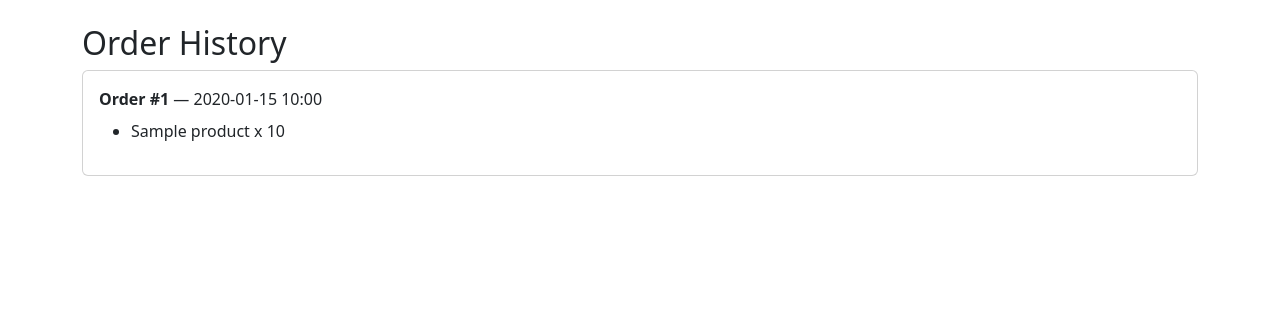
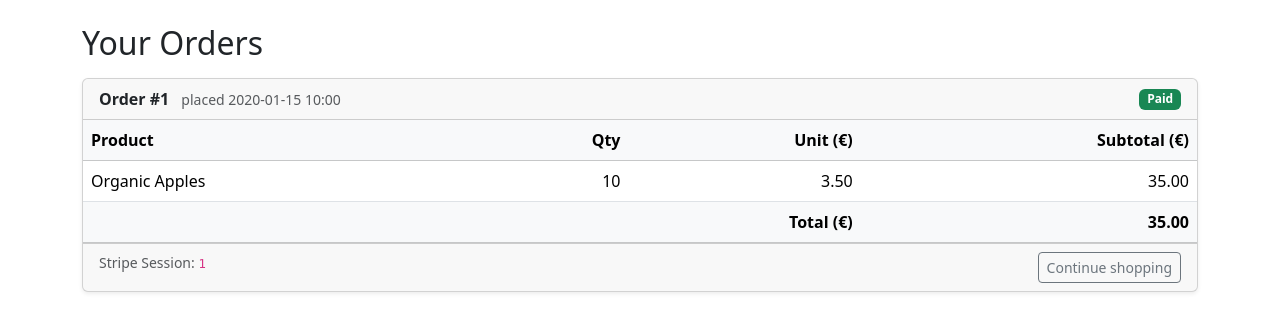
Before and after one commit to robbykongolo/repeatproject2ndyear, a Django app: page /orders/ in a window 1280 px wide. Shown: the part 56-388 px from the top of the page. Run offline with Django 5.2, Linux system fonts and the light colour scheme; a user stored in the database is signed in; data comes from the database, SQL or seed files in the repository; tables that the repository leaves empty hold one stand-in row (values such as "Sample post"); parts of the project's set-up code (start-up, migrations or seed data) failed here and were passed over.

Commit message:
Stripe, order totals, logout fix and data

```diff
--- a/healthfoods/urls.py
+++ b/healthfoods/urls.py
@@ -3,10 +3,8 @@ from django.contrib import admin
 from django.urls import path, include
 from django.conf import settings
 from django.conf.urls.static import static
-from store.urls import CustomLogoutView
 
 urlpatterns = [
-    path('admin/logout/', CustomLogoutView.as_view(), name='admin_logout_redirect'),
     path('admin/', admin.site.urls),
     path('', include('store.urls')),
 ]
--- /dev/null
+++ b/sample_orders.json
@@ -0,0 +1,47 @@
+[
+    {
+        "model": "store.order",
+        "pk": 1,
+        "fields": {
+            "user": 4,
+            "is_paid": true,
+            "created_at": "2025-08-20T10:00:00Z"
+        }
+    },
+    {
+        "model": "store.orderitem",
+        "pk": 1,
+        "fields": {
+            "order": 1,
+            "product": 1,
+            "quantity": 2
+        }
+    },
+    {
+        "model": "store.orderitem",
+        "pk": 2,
+        "fields": {
+            "order": 1,
+            "product": 2,
+            "quantity": 1
+        }
+    },
+    {
+        "model": "store.order",
+        "pk": 2,
+        "fields": {
+            "user": 4,
+            "is_paid": true,
+            "created_at": "2025-08-22T15:30:00Z"
+        }
+    },
+    {
+        "model": "store.orderitem",
+        "pk": 3,
+        "fields": {
+            "order": 2,
+            "product": 3,
+            "quantity": 1
+        }
+    }
+]
--- a/store/templates/store/base.html
+++ b/store/templates/store/base.html
@@ -23,7 +23,7 @@
               <li class="nav-item"><a class="nav-link" href="{% url 'cart' %}">Cart</a></li>
               <li class="nav-item"><a class="nav-link" href="{% url 'wishlist' %}">Wishlist</a></li>
               <li class="nav-item"><a class="nav-link" href="{% url 'order_history' %}">Orders</a></li>
-              <li class="nav-item"><a class="nav-link" href="{% url 'logout' %}?next={%url 'product_list'%}">Logout</a></li>
+              <li class="nav-item"><a class="nav-link" href="{% url 'logout' %}">Logout</a></li>
             {% else %}
               <li class="nav-item"><a class="nav-link" href="{% url 'login' %}">Login</a></li>
               <li class="nav-item"><a class="nav-link" href="{% url 'signup' %}"> Sign Up</a></li>
--- a/store/templates/store/order_history.html
+++ b/store/templates/store/order_history.html
@@ -1,19 +1,59 @@
-
 {% extends 'store/base.html' %}
 {% block content %}
-<h2>Order History</h2>
-{% for order in orders %}
-  <div class="card mb-3">
-    <div class="card-body">
-      <strong>Order #{{ order.id }}</strong> — {{ order.created_at|date:"Y-m-d H:i" }}
-      <ul class="mt-2">
-        {% for item in order.items.all %}
-          <li>{{ item.product.name }} x {{ item.quantity }}</li>
-        {% endfor %}
-      </ul>
+<h2 class="mb-3">Your Orders</h2>
+
+{% if orders %}
+  {% for order in orders %}
+    <div class="card mb-4 shadow-sm">
+      <div class="card-header d-flex justify-content-between align-items-center">
+        <div>
+          <strong>Order #{{ order.id }}</strong>
+          <small class="text-muted ms-2">placed {{ order.created_at|date:"Y-m-d H:i" }}</small>
+        </div>
+        <span class="badge bg-success">Paid</span>
+      </div>
+
+      <div class="table-responsive">
+        <table class="table mb-0 align-middle">
+          <thead class="table-light">
+            <tr>
+              <th>Product</th>
+              <th class="text-end">Qty</th>
+              <th class="text-end">Unit (€)</th>
+              <th class="text-end">Subtotal (€)</th>
+            </tr>
+          </thead>
+          <tbody>
+            {% for item in order.items.all %}
+              <tr>
+                <td>{{ item.product.name }}</td>
+                <td class="text-end">{{ item.quantity }}</td>
+                <td class="text-end">{{ item.product.price|floatformat:2 }}</td>
+                <td class="text-end">{{ item.subtotal|floatformat:2 }}</td>
+              </tr>
+            {% endfor %}
+          </tbody>
+          <tfoot>
+            <tr class="table-light">
+              <th colspan="3" class="text-end">Total (€)</th>
+              <th class="text-end">{{ order.total_amount|floatformat:2 }}</th>
+            </tr>
+          </tfoot>
+        </table>
+      </div>
+
+      <div class="card-footer d-flex justify-content-between">
+        <small class="text-muted">
+          {% if order.stripe_checkout_session_id %}
+            Stripe Session: <code>{{ order.stripe_checkout_session_id }}</code>
+          {% endif %}
+        </small>
+        <a class="btn btn-sm btn-outline-secondary" href="{% url 'product_list' %}">Continue shopping</a>
+      </div>
     </div>
-  </div>
-{% empty %}
-<p>No past orders.</p>
-{% endfor %}
+  {% endfor %}
+{% else %}
+  <div class="alert alert-info">You don't have any paid orders yet.</div>
+  <a class="btn btn-success" href="{% url 'product_list' %}">Browse products</a>
+{% endif %}
 {% endblock %}
--- a/store/urls.py
+++ b/store/urls.py
@@ -1,10 +1,9 @@
+from django.urls import path
+from . import views
 
-from django.urls import path
 from django.contrib import messages
 from django.shortcuts import resolve_url
-from django.contrib.auth.views import  LoginView, LogoutView
-
-from . import views
+from django.contrib.auth.views import  LoginView
 from .forms import SignUpForm
 
 class CustomLoginView(LoginView):
@@ -15,16 +14,6 @@ class CustomLoginView(LoginView):
         messages.success(self.request, f"Welcome back, {self.request.user.username}!")
         return response
 
-class CustomLogoutView(LogoutView):
-    next_page = "product_list"
-    http_method_names = ["get", "post"]
-
-    def dispatch(self, request, *args, **kwargs):
-        messages.info(request, "You have been logged out. See you soon!")
-        return super().dispatch(request, *args, **kwargs)
-
-    def get_next_page(self):
-        return resolve_url(self.next_page)
 
 urlpatterns = [
     path('', views.product_list, name='product_list'),
@@ -35,6 +24,10 @@ urlpatterns = [
     path('decrement/<int:pk>/', views.decrement_from_cart, name='decrement_from_cart'),
     path('remove-from-cart/<int:pk>/', views.remove_from_cart, name='remove_from_cart'),
     path('checkout/', views.checkout, name='checkout'),
+    path('create-checkout-session/', views.create_checkout_session, name='create_checkout_session'),
+    path('success/', views.payment_success, name='payment_success'),
+    path('cancel/', views.payment_cancel, name='payment_cancel'),
+    path('stripe/webhook/', views.stripe_webhook, name='stripe_webhook'),
 
     path('wishlist/', views.wishlist_view, name='wishlist'),
     path('wishlist/add/<int:pk>/', views.add_to_wishlist, name='add_to_wishlist'),
@@ -44,6 +37,5 @@ urlpatterns = [
 
     path('signup/', views.signup, name='signup'),
     path('login/', CustomLoginView.as_view(), name='login'),
-    path('logout/', CustomLogoutView.as_view(), name='logout'),
-
+    path('logout/', views.logout_view, name='logout'),
 ]
--- a/store/views.py
+++ b/store/views.py
@@ -2,13 +2,22 @@
 from django.shortcuts import render, redirect, get_object_or_404
 from django.contrib.auth.decorators import login_required
 from django.contrib import messages
+from django.http import HttpResponse
 from django.core.paginator import Paginator
 from django.db.models import Q
 from django.contrib.auth.forms import UserCreationForm
 from django.contrib.auth import login as auth_login
 from .forms import SignUpForm
+from django.contrib.auth import logout
+from django.shortcuts import redirect
+from .models import Product, Order, OrderItem, Wishlist
+from django.conf import settings
+from django.urls import reverse
+from django.views.decorators.csrf import csrf_exempt
+import stripe
 
-from .models import Product, Order, OrderItem, Wishlist
+stripe.api_key = settings.STRIPE_SECRET_KEY
+
 
 def home(request):
     return redirect('product_list')
@@ -44,6 +53,7 @@ def signup(request):
 @login_required
 def cart_view(request):
     order, _ = Order.objects.get_or_create(user=request.user, is_paid=False)
+    order = Order.objects.filter(pk=order.pk).prefetch_related('items__product').get()
     return render(request, "store/cart.html", {"order": order})
 
 @login_required
@@ -79,13 +89,92 @@ def remove_from_cart(request, pk):
 @login_required
 def checkout(request):
     order = get_object_or_404(Order, user=request.user, is_paid=False)
-    # Stripe integration placeholder - mark paid for demo
-    if request.method == "POST":
-        order.is_paid = True
-        order.save()
-        messages.success(request, "Payment successful (demo).")
-        return redirect("order_history")
-    return render(request, "store/checkout.html", {"order": order})
+    return render(request, "store/checkout.html", {
+        "order": order,
+        "STRIPE_PUBLIC_KEY": settings.STRIPE_PUBLIC_KEY,
+    })
+
+@login_required
+def create_checkout_session(request):
+    if request.method != "POST":
+        messages.error(request, "Invalid method.")
+        return redirect("checkout")
+
+    order = get_object_or_404(Order, user=request.user, is_paid=False)
+    if not order.items.exists():
+        messages.error(request, "Your cart is empty.")
+        return redirect("cart")
+
+    line_items = []
+    for item in order.items.select_related('product'):
+        line_items.append({
+            "price_data": {
+                "currency": "eur",
+                "product_data": {"name": item.product.name},
+                "unit_amount": int(item.product.price * 100),
+            },
+            "quantity": item.quantity,
+        })
+
+    success_url = request.build_absolute_uri(
+        reverse("payment_success")
+    ) + "?session_id={CHECKOUT_SESSION_ID}"
+
+    cancel_url = request.build_absolute_uri(reverse("payment_cancel"))
+
+    session = stripe.checkout.Session.create(
+        mode="payment",
+        payment_method_types=["card"],
+        line_items=line_items,
+        success_url=success_url,
+        cancel_url=cancel_url,
+        customer_email=request.user.email or None,
+    )
+
+    order.stripe_checkout_session_id = session.id
+    order.save()
+
+    return redirect(session.url, code=303)
+
+@login_required
+def payment_success(request):
+    messages.success(request, "Thanks! Your payment was successful.")
+    return redirect("order_history")
+
+@login_required
+def payment_cancel(request):
+    messages.info(request, "Payment cancelled. You can try again.")
+    return redirect("cart")
+
+@csrf_exempt
+def stripe_webhook(request):
+    payload = request.body
+    sig_header = request.META.get("HTTP_STRIPE_SIGNATURE", "")
+    endpoint_secret = settings.STRIPE_WEBHOOK_SECRET
+
+    try:
+        event = stripe.Webhook.construct_event(
+            payload=payload, sig_header=sig_header, secret=endpoint_secret
+        )
+    except ValueError:
+        return HttpResponse(status=400)
+    except stripe.error.SignatureVerificationError:
+        return HttpResponse(status=400)
+
+    if event["type"] == "checkout.session.completed":
+        session = event["data"]["object"]
+        session_id = session.get("id")
+
+        try:
+            order = Order.objects.get(stripe_checkout_session_id=session_id)
+            if not order.is_paid:
+                order.is_paid = True
+                order.save()
+        except Order.DoesNotExist:
+            pass
+
+    return HttpResponse(status=200)
+
 
 @login_required
 def wishlist_view(request):
@@ -108,5 +197,16 @@ def remove_from_wishlist(request, pk):
 
 @login_required
 def order_history(request):
-    orders = Order.objects.filter(user=request.user, is_paid=True).order_by('-created_at')
+    orders = (
+        Order.objects
+        .filter(user=request.user, is_paid=True)
+        .prefetch_related('items__product')
+        .order_by('-created_at')
+    )
     return render(request, "store/order_history.html", {"orders": orders})
+
+def logout_view(request):
+    """Log the user out and always redirect to the product list with a flash."""
+    logout(request)
+    messages.info(request, "You have been logged out. See you soon!")
+    return redirect("product_list")
```
Also changed, not shown: healthfoods/settings.py (+4 -3 lines), sample_data.json (added, +67 -0 lines), store/models.py (+9 -1 lines), store/templates/store/cart.html (+31 -11 lines), store/templates/store/checkout.html (+6 -4 lines), store/migrations/0002_rename_stripe_payment_intent_order_stripe_checkout_session_id.py (added).
